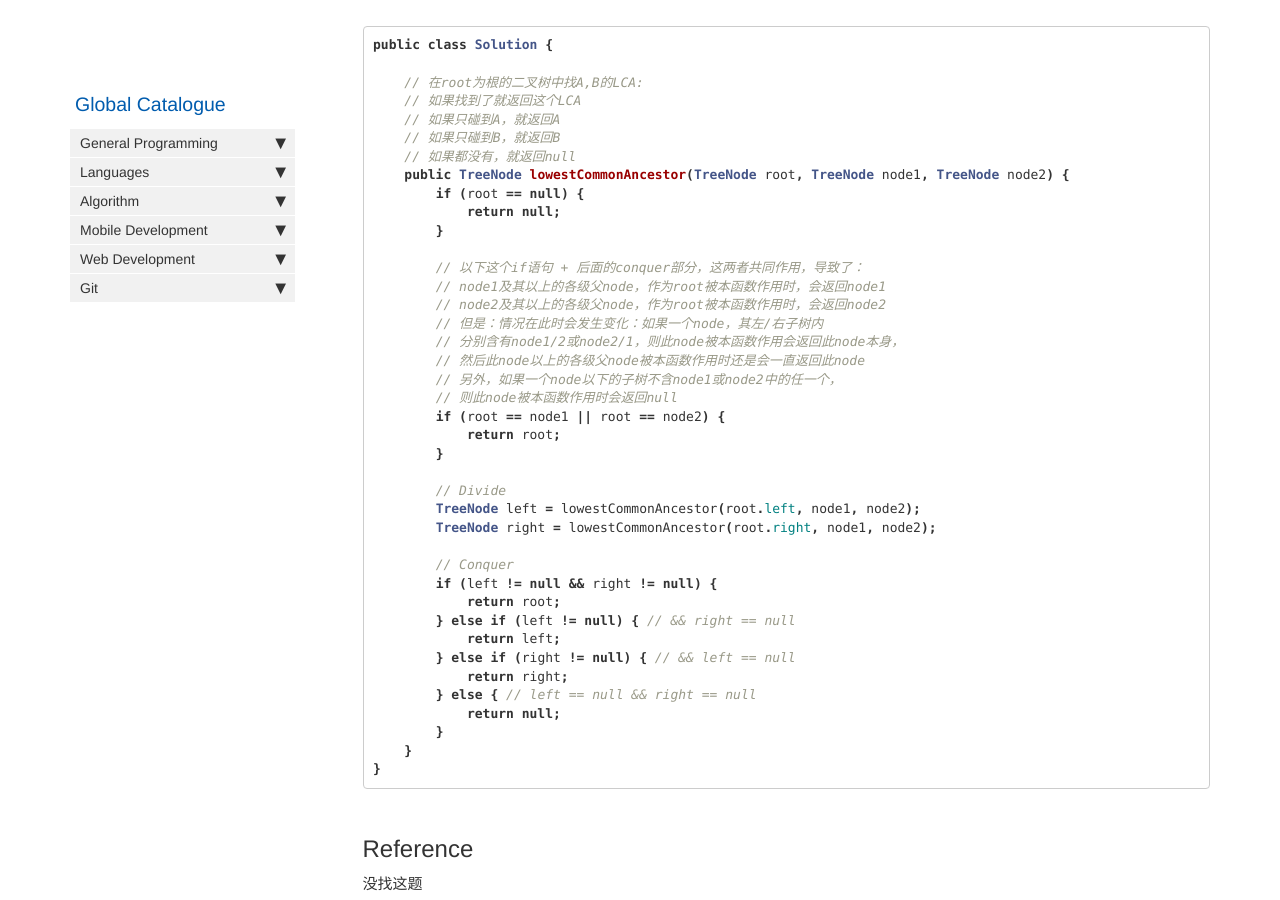
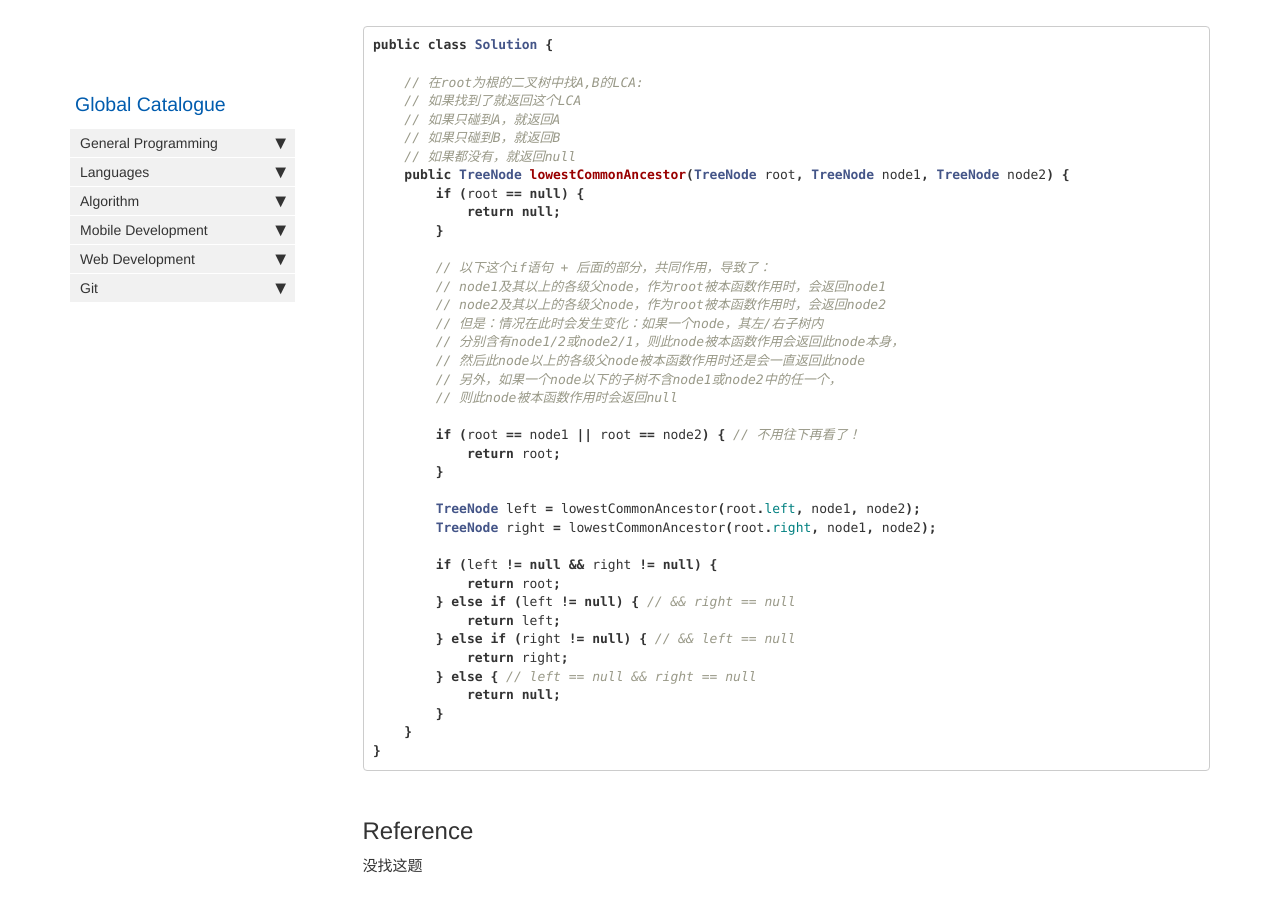
Before and after one commit to HungryOrc/hungryorc.github.io, a Jekyll site: the page built from pages/algorithm/algorithm_lowestCommonAncestor_BinaryTree_2NodesExist.md, in a window 1280 px wide and 900 px high, scrolled down 1077 px. Built offline with Jekyll 4.4.1, drawn with Linux system fonts in a browser that asks for light colours; nearby versions of some CDN libraries; comment, search, counter and statistics services are not loaded.

Commit message:
Update algorithm_lowestCommonAncestor_BinaryTree_2NodesExist.md

```diff
--- a/pages/algorithm/algorithm_lowestCommonAncestor_BinaryTree_2NodesExist.md
+++ b/pages/algorithm/algorithm_lowestCommonAncestor_BinaryTree_2NodesExist.md
@@ -58,7 +58,7 @@ public class Solution {
             return null;
         }
 
-        // 以下这个if语句 + 后面的conquer部分，这两者共同作用，导致了：
+        // 以下这个if语句 + 后面的部分，共同作用，导致了：
         // node1及其以上的各级父node，作为root被本函数作用时，会返回node1
         // node2及其以上的各级父node，作为root被本函数作用时，会返回node2
         // 但是：情况在此时会发生变化：如果一个node，其左/右子树内
@@ -66,15 +66,14 @@ public class Solution {
         // 然后此node以上的各级父node被本函数作用时还是会一直返回此node
         // 另外，如果一个node以下的子树不含node1或node2中的任一个，
         // 则此node被本函数作用时会返回null
-        if (root == node1 || root == node2) {
+
+        if (root == node1 || root == node2) { // 不用往下再看了！
             return root;
         }
 
-        // Divide
         TreeNode left = lowestCommonAncestor(root.left, node1, node2);
         TreeNode right = lowestCommonAncestor(root.right, node1, node2);
 
-        // Conquer
         if (left != null && right != null) {
             return root;
         } else if (left != null) { // && right == null
```
